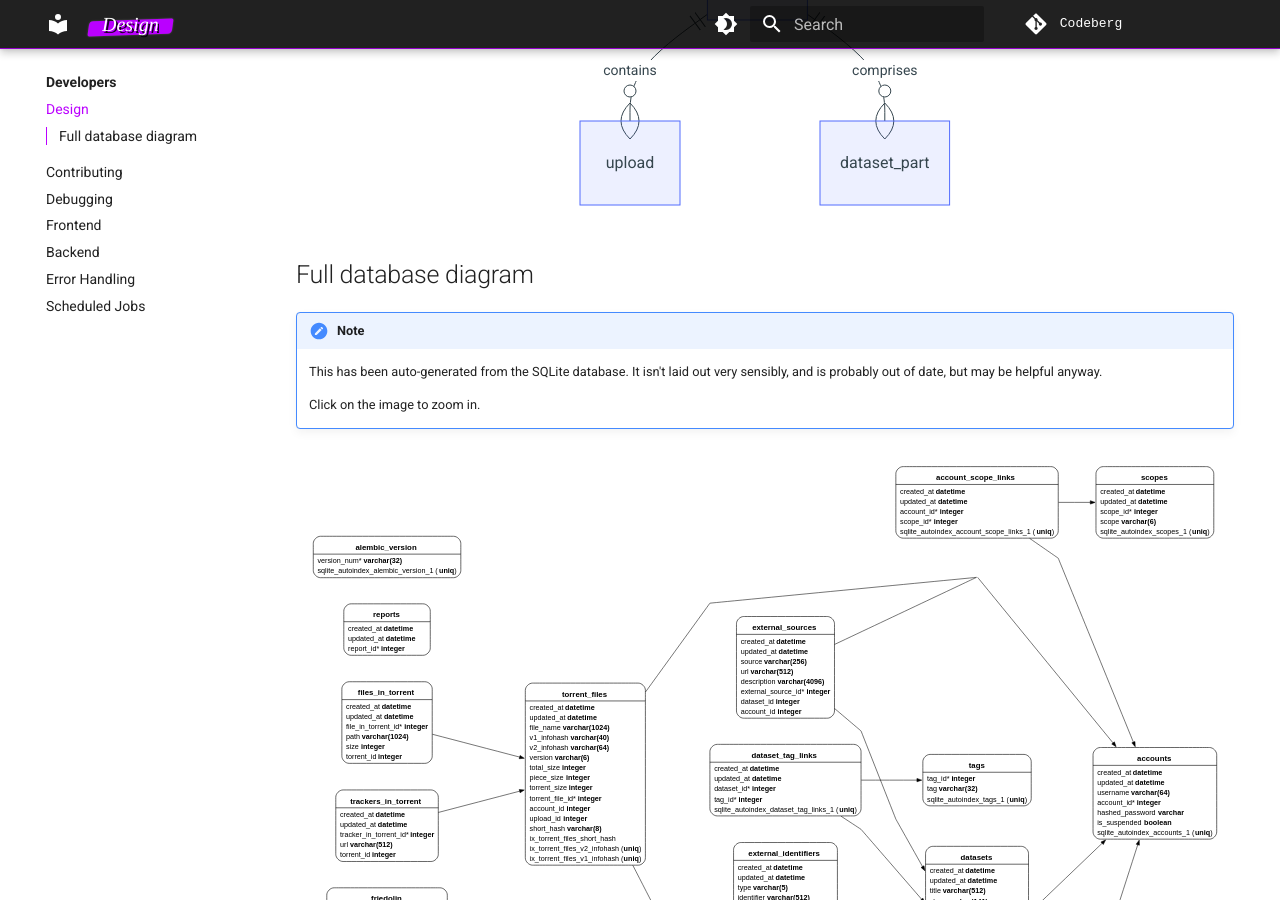
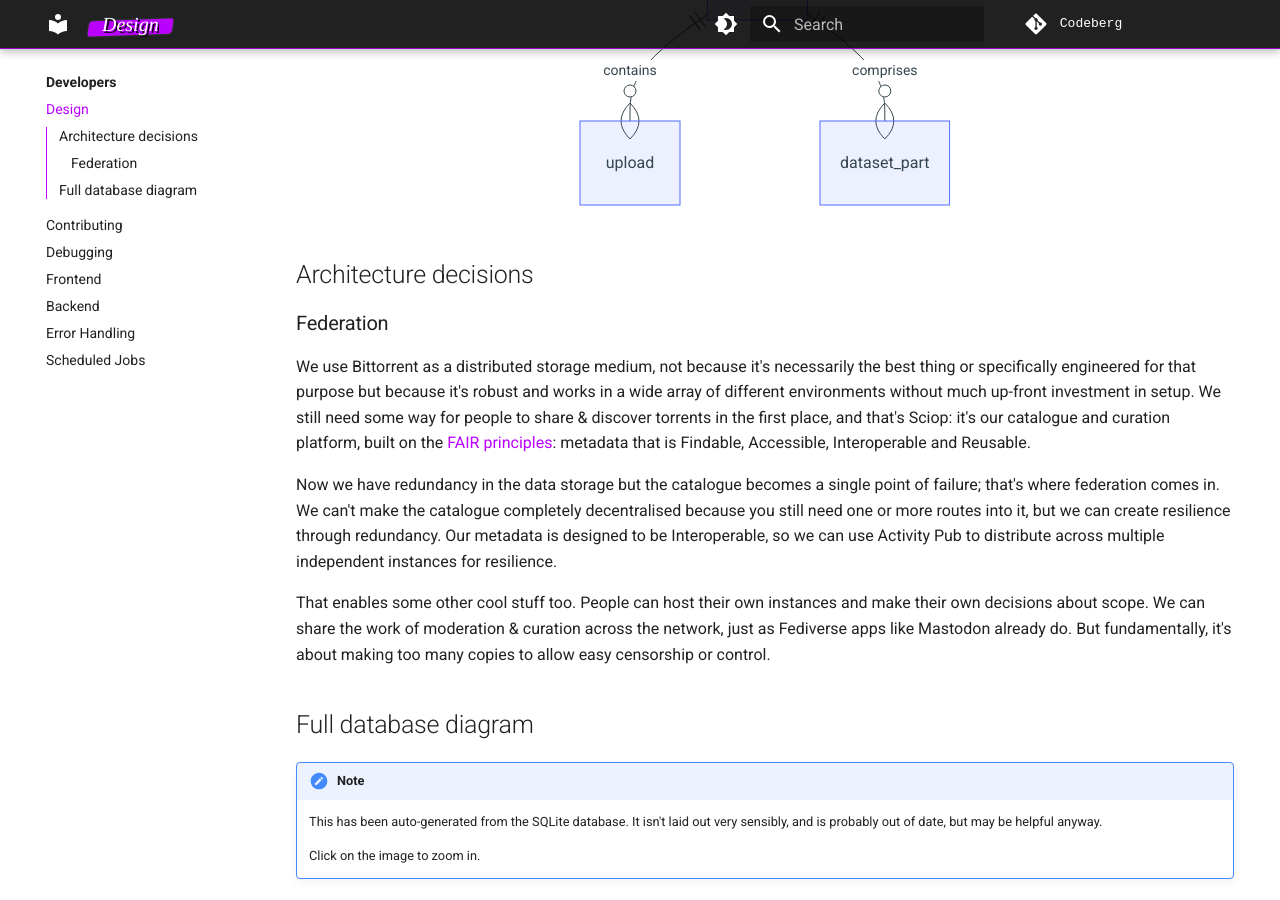
Before and after one commit to p2p-ld/sciop, an MkDocs documentation site: the page built from docs/develop/design.md, in a window 1280 px wide and 900 px high, scrolled down 526 px. Built offline with MkDocs 1.6.1 and Material for MkDocs 9.7.7, drawn with Linux system fonts in a browser that asks for light colours; some web fonts are replaced.

Commit message:
add a few words on federation to design docs

````diff
--- a/docs/develop/design.md
+++ b/docs/develop/design.md
@@ -6,6 +6,41 @@ erDiagram
 	dataset ||--o{ dataset_part : comprises
 	tag }o--o{ dataset : tracks
 ```
+
+## Architecture decisions
+
+### Federation
+
+We use Bittorrent as a distributed storage medium,
+not because it's necessarily the best thing
+or specifically engineered for that purpose
+but because it's robust and works in a wide array of different environments
+without much up-front investment in setup.
+We still need some way for people
+to share & discover torrents in the first place,
+and that's Sciop:
+it's our catalogue and curation platform,
+built on the [FAIR principles][]:
+metadata that is Findable, Accessible, Interoperable and Reusable.
+
+Now we have redundancy in the data storage
+but the catalogue becomes a single point of failure;
+that's where federation comes in.
+We can't make the catalogue completely decentralised
+because you still need one or more routes into it,
+but we can create resilience through redundancy.
+Our metadata is designed to be Interoperable,
+so we can use Activity Pub to distribute across
+multiple independent instances for resilience.
+
+That enables some other cool stuff too.
+People can host their own instances and make their own decisions about scope.
+We can share the work of moderation & curation across the network,
+just as Fediverse apps like Mastodon already do.
+But fundamentally,
+it's about making too many copies to allow easy censorship or control.
+
+[FAIR principles]: https://www.go-fair.org/fair-principles/
 
 ## Full database diagram
 
````
